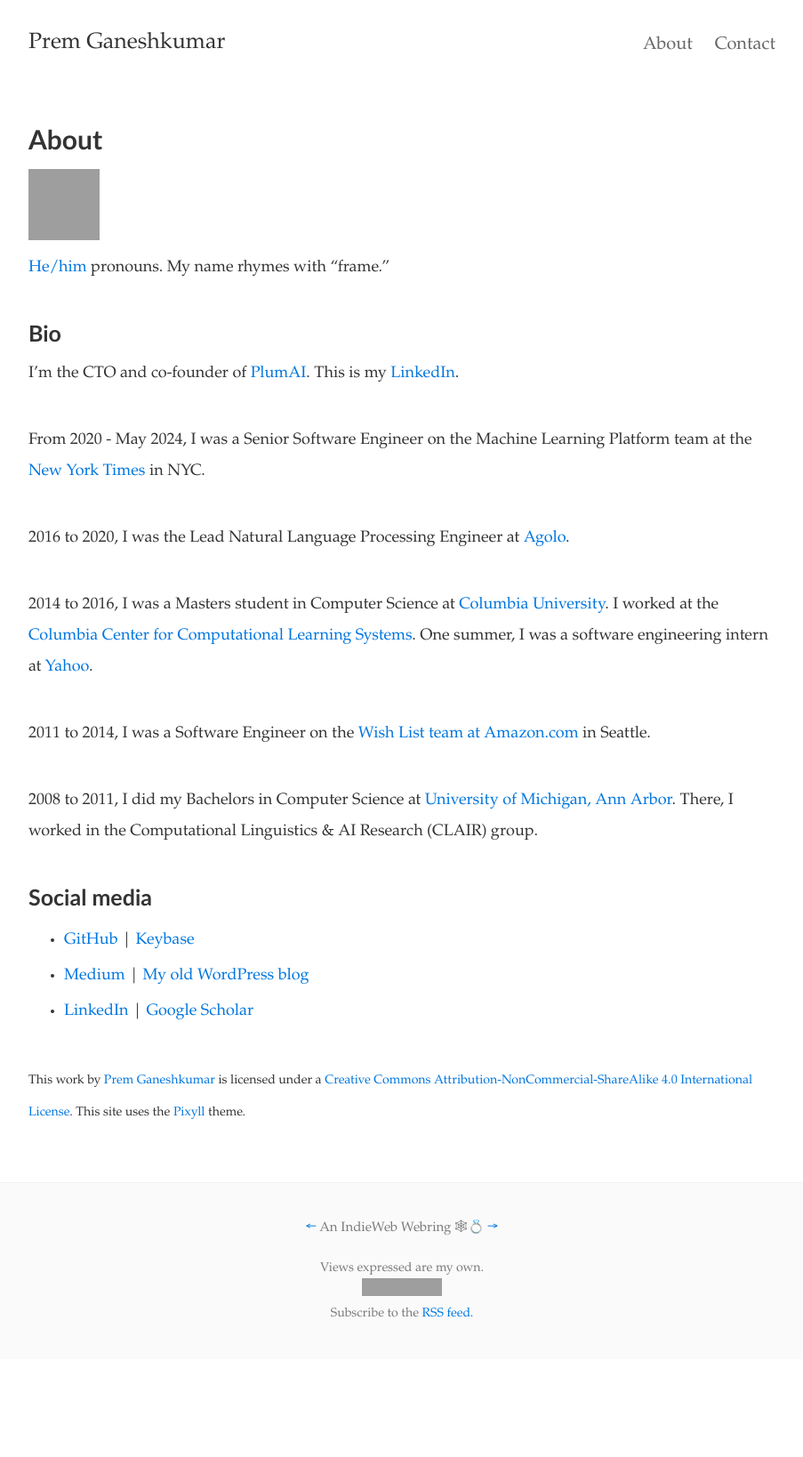
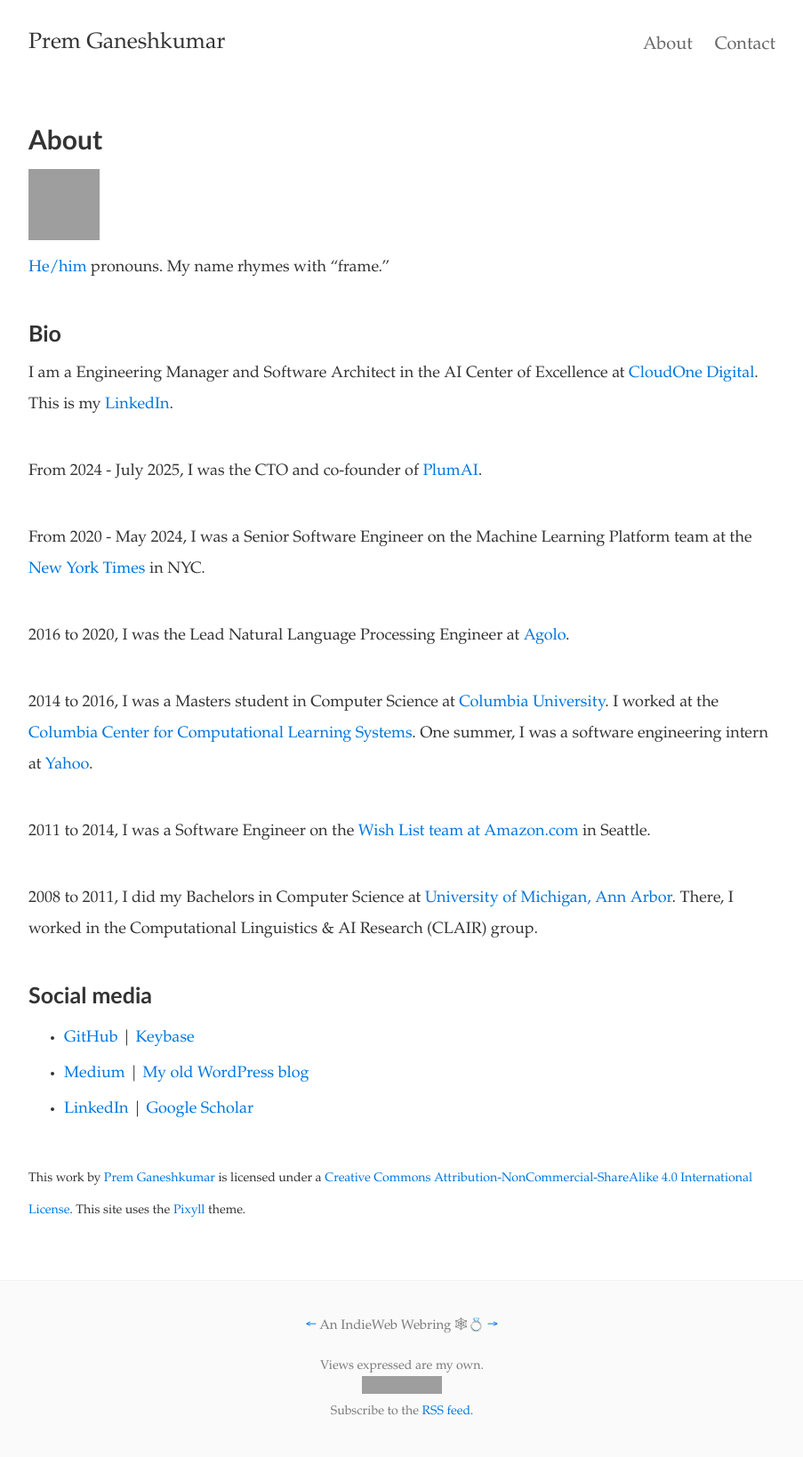
Before and after one commit to premgane/premgane.github.io, a Jekyll site: the page built from about.md, in a window 1280 px wide. Shown: the whole page at 89% size, without its empty margins (188-1091 px from the left). Built offline with Jekyll 4.4.1, drawn with Linux system fonts in a browser that asks for light colours; before the commit the page ends 1528 px from its top, so only the background shows below that; grey boxes are pictures that could not be loaded.

Commit message:
Update current job

```diff
--- a/about.md
+++ b/about.md
@@ -11,7 +11,9 @@ tags: about
 
 ### Bio
 
-I'm the CTO and co-founder of [PlumAI](https://getplum.ai). This is my <a href="http://www.linkedin.com/in/pgkmr" rel="me">LinkedIn</a>.
+I am a Engineering Manager and Software Architect in the AI Center of Excellence at [CloudOne Digital](https://cloudonedigital.com/). This is my <a href="http://www.linkedin.com/in/pgkmr" rel="me">LinkedIn</a>.
+
+From 2024 - July 2025, I was the CTO and co-founder of [PlumAI](https://getplum.ai).
 
 From 2020 - May 2024, I was a Senior Software Engineer on the Machine Learning Platform team at the [New York Times](https://nytimes.com) in NYC.
 
```
